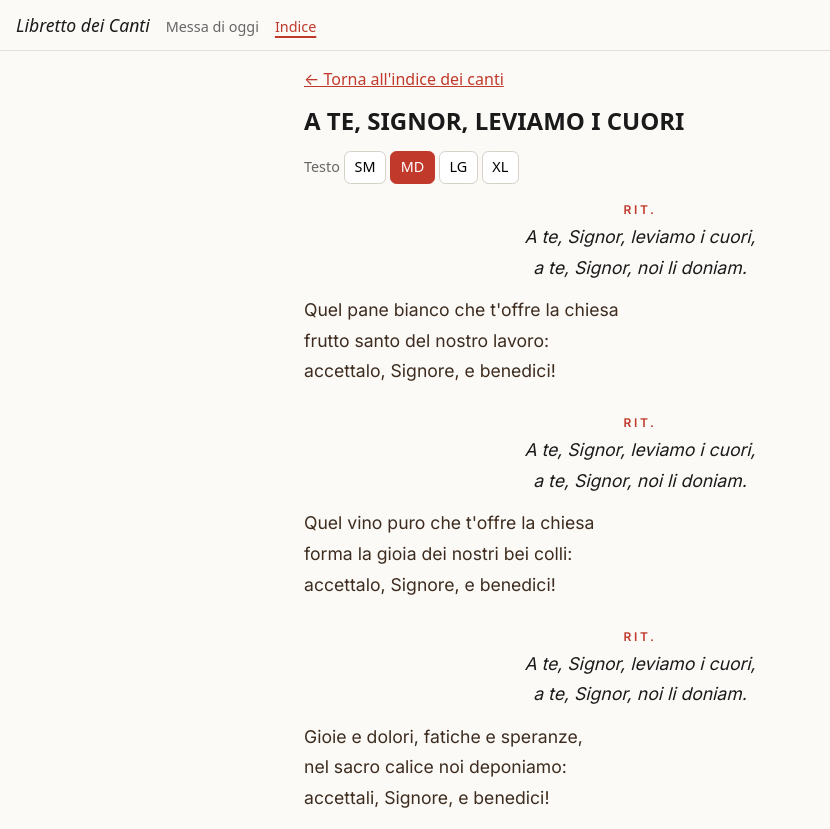
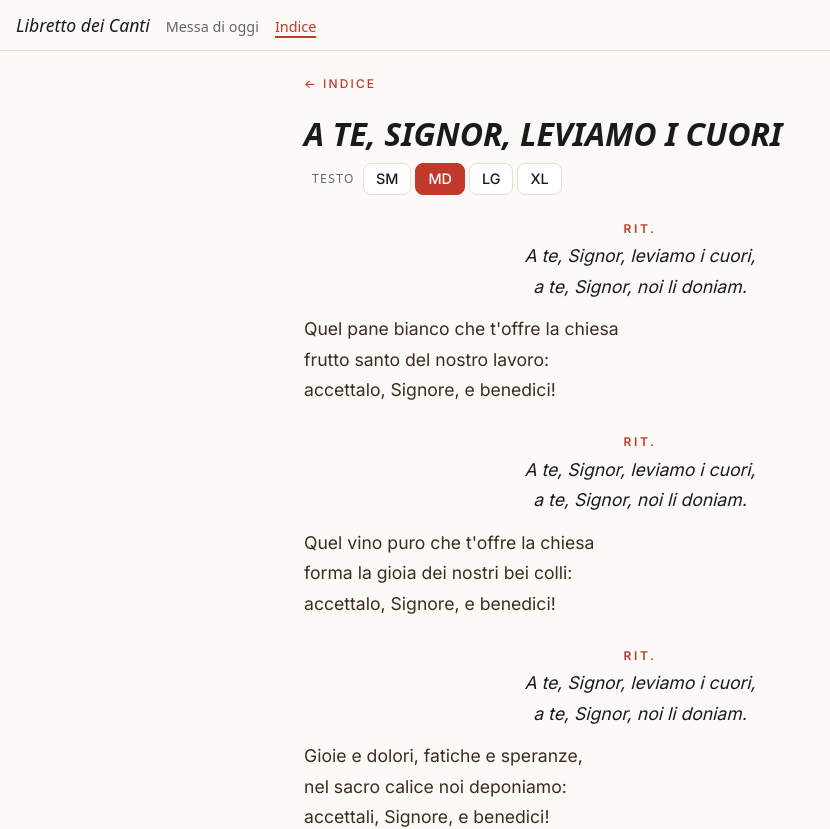
Before and after one commit to RicCa96/libretto-canti-vezzano, a React (Vite) app: page /canti/a-te-signor-leviamo-i-cuori in a window 1280 px wide. Shown: the top 829 px of the page, without its empty margins (0-830 px from the left). Built offline with nearby package versions, Linux system fonts and the light colour scheme.

Commit message:
feat(ui): restyle song page title and chip controls

```diff
--- a/src/pages/SongPage.css
+++ b/src/pages/SongPage.css
@@ -1,20 +1,79 @@
+.song-back {
+  display: inline-block;
+  margin: var(--s-2) 0 var(--s-3);
+  font-family: var(--font-sans);
+  font-size: var(--fs-tiny);
+  font-weight: 500;
+  letter-spacing: 0.18em;
+  text-transform: uppercase;
+  color: var(--accent);
+  text-decoration: none;
+}
+.song-back:hover {
+  color: var(--accent-2);
+}
+
+.song-title {
+  font-family: var(--font-display);
+  font-style: italic;
+  font-weight: 600;
+  font-size: var(--fs-display);
+  line-height: 1.05;
+  color: var(--ink);
+  margin: var(--s-3) 0 var(--s-2);
+}
+
+@media (max-width: 640px) {
+  .song-title {
+    font-size: var(--fs-display-sm);
+  }
+}
+
 .song-controls {
   display: flex;
   flex-wrap: wrap;
-  gap: 0.5rem;
+  gap: var(--s-2);
   align-items: center;
-  margin: 0.75rem 0 1rem;
-  font-size: 0.9rem;
+  margin: var(--s-3) 0 var(--s-5);
 }
+
 .song-controls button {
-  border: 1px solid #d6d1c7;
-  background: #fff;
-  border-radius: 0.4rem;
-  padding: 0.3rem 0.6rem;
+  height: 32px;
+  padding: 0 var(--s-3);
+  font-family: var(--font-sans);
+  font-size: var(--fs-small);
+  font-weight: 500;
+  background: var(--surface);
+  color: var(--ink);
+  border: 1px solid var(--rule);
+  border-radius: var(--r-md);
   cursor: pointer;
+  transition: background-color 120ms, border-color 120ms, color 120ms;
 }
-.song-controls button[aria-pressed='true'] { background: var(--accent); color: #fff; border-color: var(--accent); }
-.song-controls .group { display: inline-flex; gap: 0.25rem; align-items: center; }
-.song-controls .group span { color: var(--muted); }
-.song-back { display: inline-block; margin-bottom: 0.5rem; }
-.song-title { margin: 0.2rem 0 0; }
+
+@media (hover: hover) {
+  .song-controls button:hover {
+    border-color: var(--accent);
+  }
+}
+
+.song-controls button[aria-pressed='true'] {
+  background: var(--accent);
+  color: var(--accent-on);
+  border-color: var(--accent);
+}
+
+.song-controls .group {
+  display: inline-flex;
+  align-items: center;
+  gap: var(--s-1);
+  margin-left: var(--s-2);
+}
+
+.song-controls .group > span {
+  color: var(--muted);
+  font-size: var(--fs-tiny);
+  text-transform: uppercase;
+  letter-spacing: 0.12em;
+  margin-right: var(--s-1);
+}
--- a/src/pages/SongPage.tsx
+++ b/src/pages/SongPage.tsx
@@ -17,7 +17,7 @@ export function SongPage() {
     return (
       <>
         <Link className="song-back" to="/canti">
-          ← Torna all'indice dei canti
+          ← Indice
         </Link>
         <p>Canto non trovato.</p>
       </>
@@ -29,7 +29,7 @@ export function SongPage() {
   return (
     <div style={{ ['--fs-lyric' as string]: FONT_REM[size] }}>
       <Link className="song-back" to="/canti">
-        ← Torna all'indice dei canti
+        ← Indice
       </Link>
       <h2 className="song-title">{song.title}</h2>
 
```
